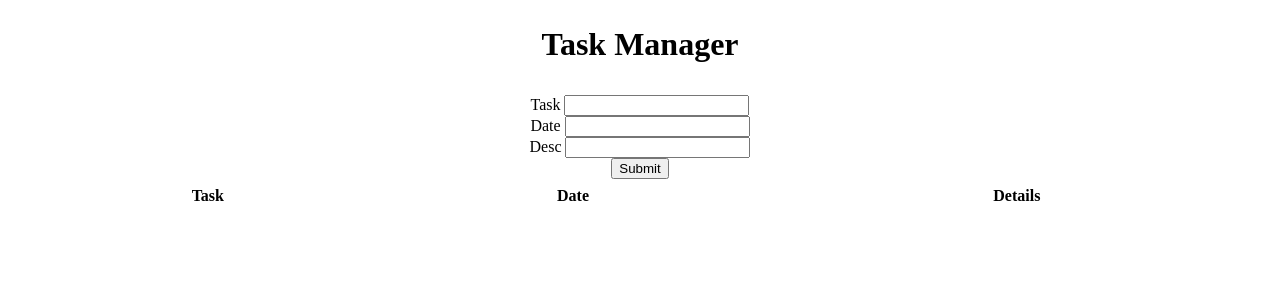
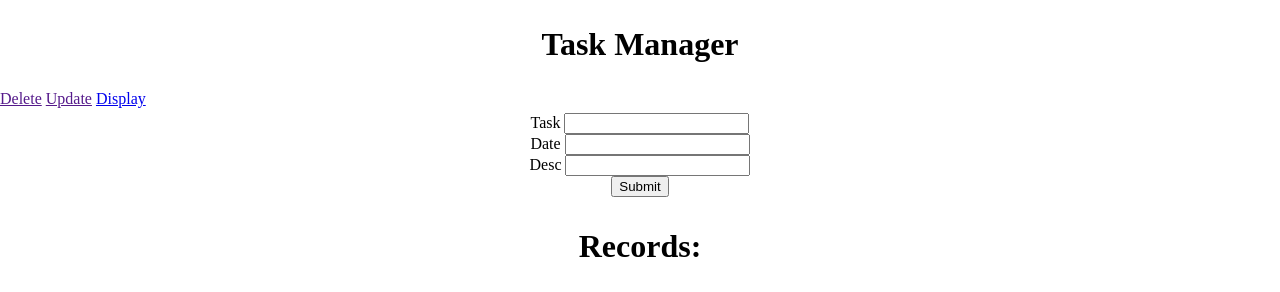
Before and after one commit to N01551957/Virtualization_Project2023, a Flask app: page / in a window 1280 px wide. Shown: the top 292 px of the page. Run offline with Flask 3, Linux system fonts and the light colour scheme; tables that the repository leaves empty or names only in its code hold one stand-in row (values such as "Sample post"); lists and menus that the app fills with data are empty; some libraries are stand-ins or nearby versions.

Commit message:
display function mostly working but still needs improvement

```diff
--- a/main.py
+++ b/main.py
@@ -28,14 +28,27 @@
         except:
             return "There was an issue"
     else:
-        querry = "SELECT * FROM virtualization_project.todo_list;"
-        cursor = mysql.connection.cursor()
-        cursor.execute(querry)
-        results = cursor.fetchall()
-        if results:
-            return render_template('page.html', results=results)
-        else:
-            return "NO students added so far"
+        return render_template('page.html')
+
+@app.route('/Display')
+def Display_all_Tasks():
+    """
+    Function name: Display_all_students
+    Developer: Joseph Keaveny
+    Date: 12-10-23
+
+    This function connects to the mysql database and returns the students in the student table
+    :param connection:
+    :return:
+    """
+    querry = "SELECT * FROM virtualization_project.todo_list ORDER BY task_date;"
+    cursor = mysql.connection.cursor()
+    cursor.execute(querry)
+    results = cursor.fetchall()
+    if results:
+        return render_template('page.html', results=results)
+    else:
+        return render_template('page.html', "No students added so far")
 
 if __name__ == '__main__':
     app.run(debug = True,host='localhost', port=9999)
--- a/templates/page.html
+++ b/templates/page.html
@@ -7,6 +7,11 @@
 {% block body %}
 <div class="test">
     <h1>Task Manager</h1>
+        <tr>
+            <a href="">Delete</a>
+            <a href="">Update</a>
+            <a href="/Display">Display</a>
+        </tr>
     <form action="/" method="POST">
         <label for="n1">Task</label>
         <input type = "text" id="n1" name = "name" /><br>
@@ -17,22 +22,19 @@
         <input type = "submit" value = "Submit" />
     </form>
     <table>
+        <h1>Records:</h1>
         <tr>
-            <td>
                 <th>Task</th>
                 <th>Date</th>
                 <th>Details</th>
-            </td>
         </tr>
-        {% for result in results %}
-            <tr>
-                <td>
-                    {{result[1]}}
-                    {{result[2]}}
-                    {{result[3]}}
-                </td>
-            </tr>
-        {% endfor %}
+    {% for result in results %}
+        <tr>
+            <td>{{result[1]}}</td>
+            <td>{{result[2]}}</td>
+            <td>{{result[3]}}</td>
+        </tr>
+    {% endfor %}
     </table>
 </div>
 {% endblock %}
```
